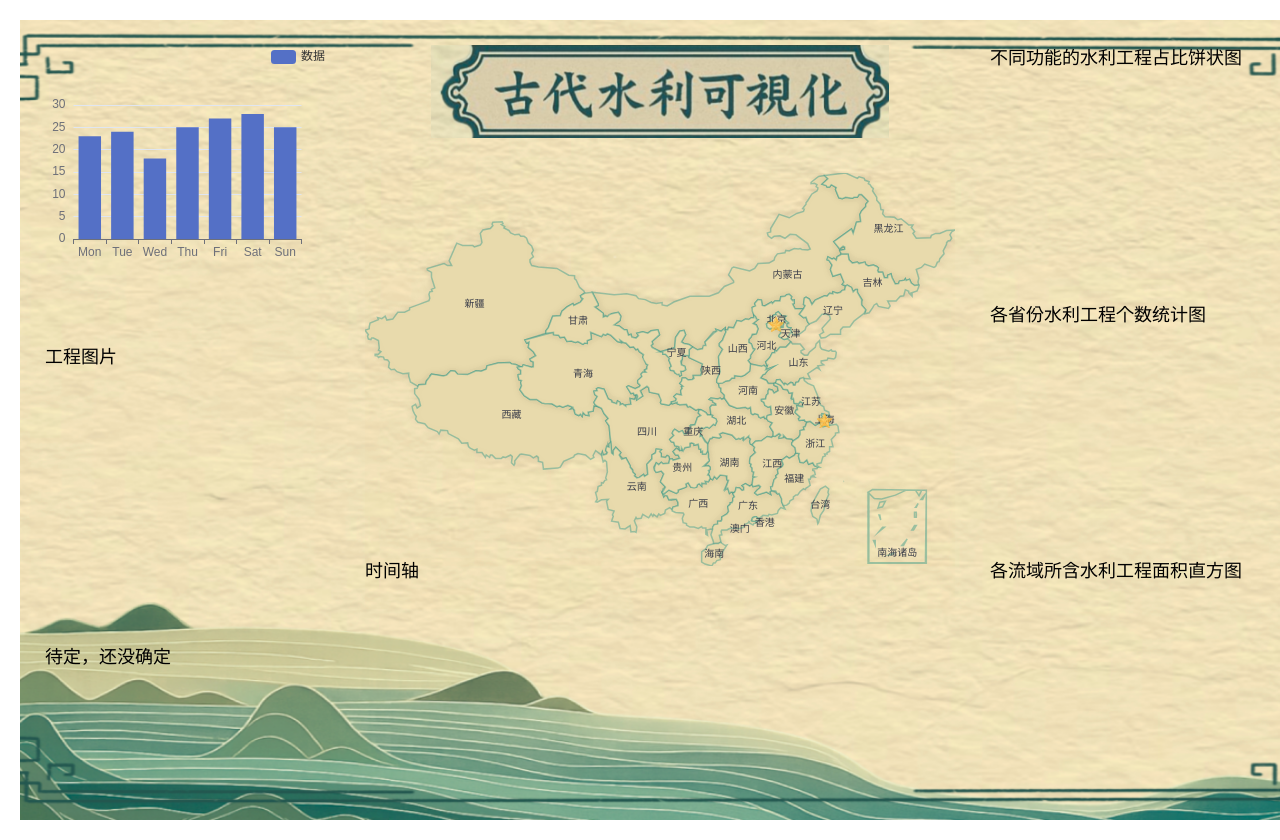
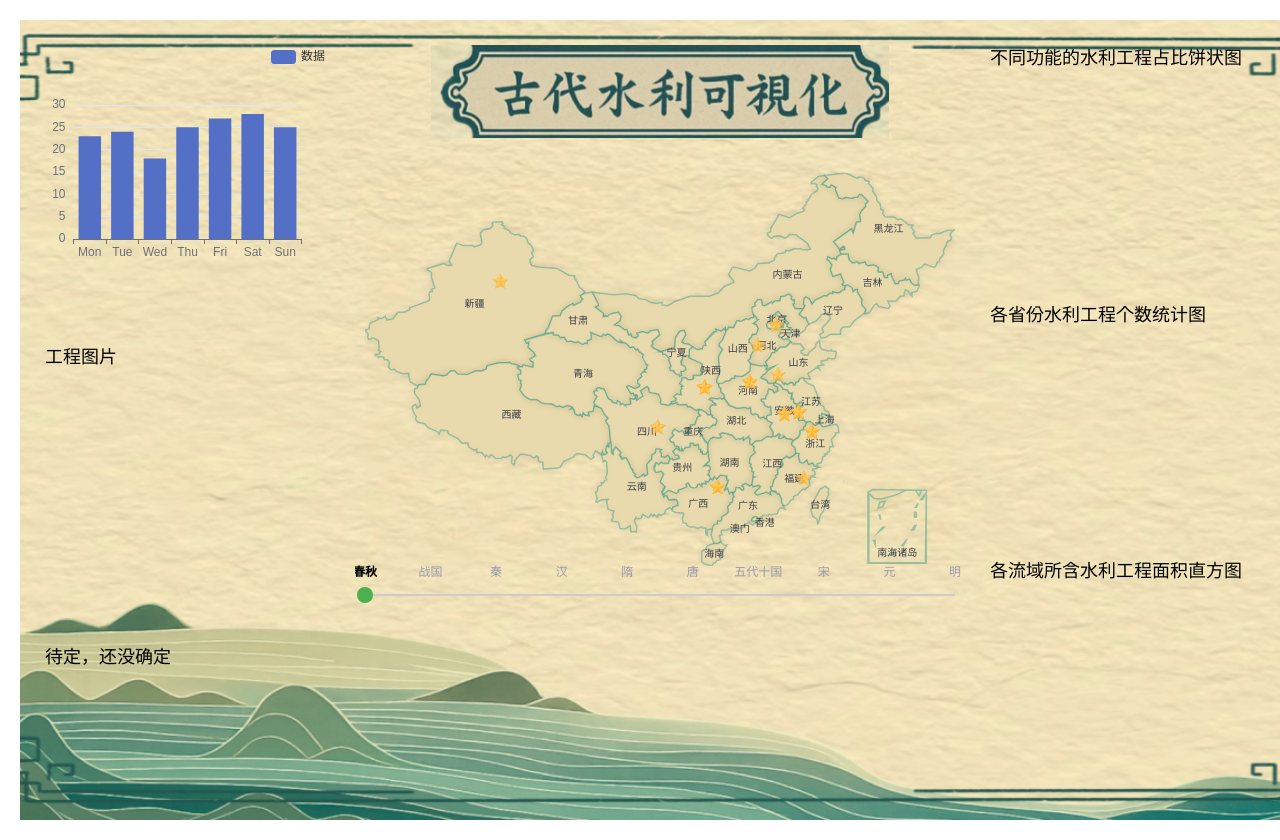
Before and after one commit to Huaixu129/-, a Vue app: page / in a window 1280 px wide. Built offline with nearby package versions, Linux system fonts and the light colour scheme.

Commit message:
实现时间轴样式

```diff
--- a/package.json
+++ b/package.json
@@ -12,6 +12,7 @@
     "@tailwindcss/vite": "^4.1.3",
     "axios": "^1.4.0",
     "echarts": "^5.4.2",
+    "pinia": "^3.0.2",
     "tailwindcss": "^4.1.3",
     "vue": "^3.5.13",
     "vue-router": "^4.5.0"
--- a/src/components/mapChart.vue
+++ b/src/components/mapChart.vue
@@ -64,8 +64,27 @@ const renderChart = () => {
         symbol: `image://${locIcon}`,
         symbolSize: 20,
         data: [
-          {name: '北京', value: [116.405285, 39.904989]},
-          {name: '上海', value: [121.472644, 31.231706]},
+          {name: '鸿沟', value: [113.6654, 34.7579], province: '河南省', dynasty: '春秋'},
+          {name: '都江堰', value: [104.0657, 30.6595], province: '四川省', dynasty: '战国'},
+          {name: '郑国渠', value: [108.9480, 34.2632], province: '陕西省', dynasty: '战国'},
+          {name: '引漳十二渠', value: [114.5025, 38.0455], province: '河北省', dynasty: '战国'},
+          {name: '灵渠', value: [110.2983, 25.2748], province: '广西壮族自治区', dynasty: '秦'},
+          {name: '鉴湖', value: [120.1536, 30.2875], province: '浙江省', dynasty: '汉'},
+          {name: '洪泽湖大堤', value: [118.7674, 32.0415], province: '江苏省', dynasty: '汉'},
+          {name: '七门堰', value: [117.2830, 31.8612], province: '安徽省', dynasty: '汉'},
+          {name: '坎儿井', value: [87.6168, 43.8256], province: '新疆维吾尔自治区', dynasty: '汉'},
+          {name: '白渠', value: [108.9482, 34.2634], province: '陕西省', dynasty: '汉'},
+          {name: '龙首渠', value: [108.9484, 34.2636], province: '陕西省', dynasty: '汉'},
+          {name: '邗沟', value: [118.7676, 32.0417], province: '江苏省', dynasty: '隋'},
+          {name: '隋唐大运河', value: [113.6656, 34.7581], province: '河南省', dynasty: '隋'},
+          {name: '它山堰', value: [120.1538, 30.2877], province: '浙江省', dynasty: '唐'},
+          {name: '练湖', value: [118.7678, 32.0419], province: '江苏省', dynasty: '唐'},
+          {name: '相思埭', value: [110.2985, 25.2750], province: '广西壮族自治区', dynasty: '唐'},
+          {name: '钱塘海塘工程', value: [120.1540, 30.2881], province: '浙江省', dynasty: '五代十国'},
+          {name: '芍陂', value: [117.2832, 31.8614], province: '安徽省', dynasty: '五代十国'},
+          {name: '木兰陂', value: [119.3062, 26.0753], province: '福建省', dynasty: '宋'},
+          {name: '通惠河', value: [116.4074, 39.9042], province: '北京市', dynasty: '元'},
+          {name: '戴村坝', value: [116.5871, 35.4050], province: '山东省', dynasty: '明'},
         ],
         emphasis: {
           itemStyle: {
--- a/src/components/timeAxis.vue
+++ b/src/components/timeAxis.vue
@@ -1,13 +1,133 @@
-<template lang="">
-    <div>
-        时间轴
+<template>
+    <div class="time-axis-container">
+      <!-- Dynasty labels -->
+      <div class="dynasty-labels">
+        <div
+          v-for="(dynasty, index) in dynasties"
+          :key="index"
+          class="dynasty-label"
+          :class="{ 'active': currentDynasty === index }"
+          :style="{ left: `${(index / (dynasties.length - 1)) * 100}%` }"
+        >
+          {{ dynasty }}
+        </div>
+      </div>
+
+      <!-- Timeline bar -->
+      <div class="timeline-bar">
+        <div class="timeline-line"></div>
+        <input
+          type="range"
+          min="0"
+          :max="dynasties.length - 1"
+          v-model.number="currentDynasty"
+          step="1"
+          class="timeline-slider"
+          @input="logDynasty"
+        />
+        <!-- Green indicator dot -->
+        <div class="indicator-dot" :style="indicatorStyle"></div>
+      </div>
     </div>
-</template>
-<script>
-export default {
+  </template>
 
-}
-</script>
-<style lang="">
+  <script>
+  export default {
+    name: 'timeAxis',
+    data() {
+      return {
+        currentDynasty: 0, // Start with leftmost dynasty
+        dynasties: ['春秋', '战国', '秦', '汉', '隋', '唐', '五代十国', '宋', '元', '明']
+      };
+    },
+    computed: {
+      indicatorStyle() {
+        const percentage = (this.currentDynasty / (this.dynasties.length - 1)) * 100;
+        return {
+          left: `${percentage}%`
+        };
+      }
+    },
+    methods: {
+      logDynasty() {
+        // Ensure currentDynasty is treated as a number
+        this.currentDynasty = Number(this.currentDynasty);
+        console.log(`Current Dynasty: ${this.dynasties[this.currentDynasty]}`);
+      }
+    },
+    mounted() {
+      // Initialize with the first dynasty
+      this.logDynasty();
+    }
+  };
+  </script>
 
-</style>
+  <style scoped>
+  .time-axis-container {
+    width: 100%;
+    height: 100%;
+    display: flex;
+    flex-direction: column;
+    justify-content: center;
+    background-color: transparent;
+    padding: 0;
+  }
+
+  .dynasty-labels {
+    position: relative;
+    height: 20px;
+    width: 100%;
+    margin-bottom: 2px;
+  }
+
+  .dynasty-label {
+    position: absolute;
+    transform: translateX(-50%);
+    text-align: center;
+    color: #9999aa;
+    font-size: 12px;
+  }
+
+  .dynasty-label.active {
+    color: #000000;  /* 更深的黑色 */
+    font-weight: bold;
+    text-shadow: 0 0 2px rgba(0,0,0,0.2); /* 添加阴影效果 */
+  }
+
+  .timeline-bar {
+    position: relative;
+    height: 20px;
+  }
+
+  .timeline-line {
+    position: absolute;
+    top: 50%;
+    left: 0;
+    right: 0;
+    height: 2px;
+    background-color: #cccccc;
+    transform: translateY(-50%);
+  }
+
+  .timeline-slider {
+    position: absolute;
+    top: 0;
+    left: 0;
+    width: 100%;
+    height: 100%;
+    opacity: 0;
+    cursor: pointer;
+    z-index: 10;
+  }
+
+  .indicator-dot {
+    position: absolute;
+    top: 50%;
+    width: 16px;
+    height: 16px;
+    background-color: #4CAF50;
+    border-radius: 50%;
+    transform: translate(-50%, -50%);
+    z-index: 5;
+  }
+  </style>
--- a/src/data/water_projects_with_dynasty.json
+++ b/src/data/water_projects_with_dynasty.json
@@ -2,106 +2,127 @@
     {
         "name": "鸿沟",
         "province": "河南省",
-        "dynasty": "春秋"
+        "dynasty": "春秋",
+        "coordinates": [113.6654, 34.7579]
     },
     {
         "name": "都江堰",
         "province": "四川省",
-        "dynasty": "战国"
+        "dynasty": "战国",
+        "coordinates": [104.0657, 30.6595]
     },
     {
         "name": "郑国渠",
         "province": "陕西省",
-        "dynasty": "战国"
+        "dynasty": "战国",
+        "coordinates": [108.9480, 34.2632]
     },
     {
         "name": "引漳十二渠",
         "province": "河北省",
-        "dynasty": "战国"
+        "dynasty": "战国",
+        "coordinates": [114.5025, 38.0455]
     },
     {
         "name": "灵渠",
         "province": "广西壮族自治区",
-        "dynasty": "秦"
+        "dynasty": "秦",
+        "coordinates": [110.2983, 25.2748]
     },
     {
         "name": "鉴湖",
         "province": "浙江省",
-        "dynasty": "汉"
+        "dynasty": "汉",
+        "coordinates": [120.1536, 30.2875]
     },
     {
         "name": "洪泽湖大堤",
         "province": "江苏省",
-        "dynasty": "汉"
+        "dynasty": "汉",
+        "coordinates": [118.7674, 32.0415]
     },
     {
         "name": "七门堰",
         "province": "安徽省",
-        "dynasty": "汉"
+        "dynasty": "汉",
+        "coordinates": [117.2830, 31.8612]
     },
     {
         "name": "坎儿井",
         "province": "新疆维吾尔自治区",
-        "dynasty": "汉"
+        "dynasty": "汉",
+        "coordinates": [87.6168, 43.8256]
     },
     {
         "name": "白渠",
         "province": "陕西省",
-        "dynasty": "汉"
+        "dynasty": "汉",
+        "coordinates": [108.9482, 34.2634]
     },
     {
         "name": "龙首渠",
         "province": "陕西省",
-        "dynasty": "汉"
+        "dynasty": "汉",
+        "coordinates": [108.9484, 34.2636]
     },
     {
         "name": "邗沟",
         "province": "江苏省",
-        "dynasty": "隋"
+        "dynasty": "隋",
+        "coordinates": [118.7676, 32.0417]
     },
     {
         "name": "隋唐大运河",
         "province": "河南省",
-        "dynasty": "隋"
+        "dynasty": "隋",
+        "coordinates": [113.6656, 34.7581]
     },
     {
         "name": "它山堰",
         "province": "浙江省",
-        "dynasty": "唐"
+        "dynasty": "唐",
+        "coordinates": [120.1538, 30.2877]
     },
     {
         "name": "练湖",
         "province": "江苏省",
-        "dynasty": "唐"
+        "dynasty": "唐",
+        "coordinates": [118.7678, 32.0419]
     },
     {
         "name": "相思埭",
         "province": "广西壮族自治区",
-        "dynasty": "唐"
+        "dynasty": "唐",
+        "coordinates": [110.2985, 25.2750]
     },
     {
         "name": "钱塘海塘工程",
         "province": "浙江省",
-        "dynasty": "五代十国"
+        "dynasty": "五代十国",
+        "coordinates": [120.1540, 30.2881]
     },
     {
         "name": "芍陂",
         "province": "安徽省",
-        "dynasty": "五代十国"
+        "dynasty": "五代十国",
+        "coordinates": [117.2832, 31.8614]
     },
     {
         "name": "木兰陂",
         "province": "福建省",
-        "dynasty": "宋"
+        "dynasty": "宋",
+        "coordinates": [119.3062, 26.0753]
     },
     {
         "name": "通惠河",
         "province": "北京市",
-        "dynasty": "元"
+        "dynasty": "元",
+        "coordinates": [116.4074, 39.9042]
     },
     {
         "name": "戴村坝",
         "province": "山东省",
-        "dynasty": "明"
+        "dynasty": "明",
+        "coordinates": [116.5871, 35.4050]
     }
 ]
```
Also changed, not shown: 1 other file (tests, documents, lock files or other folders).
